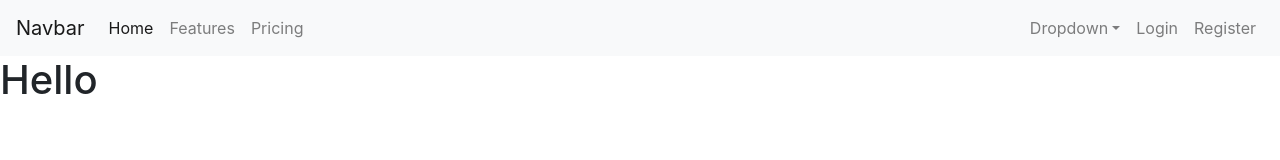
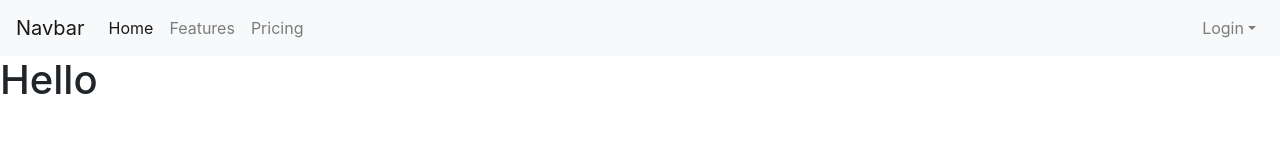
Before and after one commit to kushpatel97/itinerary.io, a React (Create React App) app in the folder react-client/: page / in a window 1280 px wide. Shown: the top 160 px of the page. Built offline with nearby package versions, Linux system fonts and the light colour scheme.

Commit message:
Navbar login styling

```diff
--- a/react-client/src/components/css-styles/navbar.css
+++ b/react-client/src/components/css-styles/navbar.css
@@ -0,0 +1 @@
+#formLogin{padding: 15px; min-width:300px;}
--- a/react-client/src/components/navbar.jsx
+++ b/react-client/src/components/navbar.jsx
@@ -32,18 +32,56 @@ class Navbar extends Component {
                         <ul className="navbar-nav">
                             <li className="nav-item dropdown">
                                 <a className="nav-link dropdown-toggle" href="http://example.com" id="navbarDropdownMenuLink" data-toggle="dropdown" aria-haspopup="true" aria-expanded="false">
-                                Dropdown
+                                Login
                                 </a>
-                                <div className="dropdown-menu" aria-labelledby="navbarDropdownMenuLink">
-                                    <a className="dropdown-item" href="">Action</a>
-                                    <a className="dropdown-item" href="">Another action</a>
+                                <div className="dropdown-menu dropdown-menu-right" id="formLogin" aria-labelledby="navbarDropdownMenuLink">
+                                            <h4 className="card-title text-center mb-4 mt-1">Sign in</h4>
+                                            <hr/>
+                                            <p className="text-success text-center">Some message goes here</p>
+                                            <form>
+                                                <div className="form-group">
+                                                    <div className="input-group">
+                                                        <div className="input-group-prepend">
+                                                            <span className="input-group-text"> <i className="fa fa-user"></i> </span>
+                                                        </div>
+                                                        <input name="" className="form-control" placeholder="Email or login" type="email"/>
+                                                    </div>
+                                                </div>
+                                                <div className="form-group">
+                                                    <div className="input-group">
+                                                        <div className="input-group-prepend">
+                                                            <span className="input-group-text"> <i className="fa fa-lock"></i> </span>
+                                                        </div>
+                                                        <input className="form-control" placeholder="******" type="password"/>
+                                                    </div>
+                                                </div>
+
+                                                <div className="form-group">
+                                                    <button type="submit" className="btn btn-primary btn-block"> Login  </button>
+                                                </div>
+                                                    <p className="text-center"><a href="#" className="btn">Forgot password?</a></p>
+                                            </form>
+
+
+
+
+                                    {/* <div className="row">
+                                        <div className="container-fluid">
+                                            <form className="">
+                                                <div className="form-group">
+                                                    <label className="">Username</label>
+                                                    <input className="form-control" name="username" id="username" type="text"/>
+                                                </div>
+                                                <div className="form-group">
+                                                    <label className="">Password</label>
+                                                    <input className="form-control" name="password" id="password" type="password"/>
+                                                    <br/>
+                                                </div>
+                                                <button type="submit" id="btnLogin" className="btn btn-success btn-sm">Login</button>
+                                            </form>
+                                        </div>
+                                    </div> */}
                                 </div>
-                            </li>
-                            <li className="nav-item">
-                                <a className="nav-link" href="">Login</a>
-                            </li>
-                            <li className="nav-item">
-                                <a className="nav-link" href="">Register</a>
                             </li>
                         </ul>
                     </div>
```
